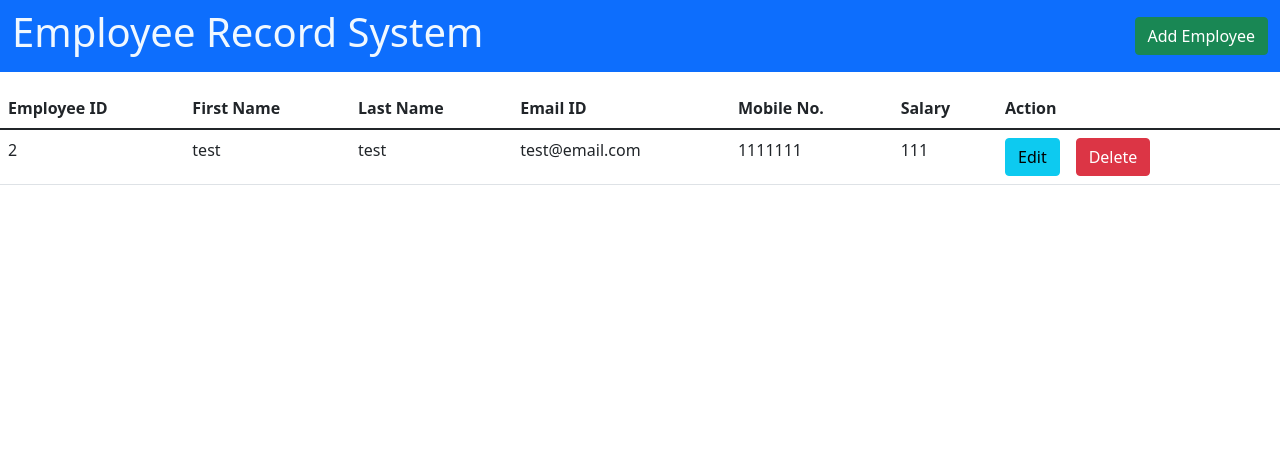
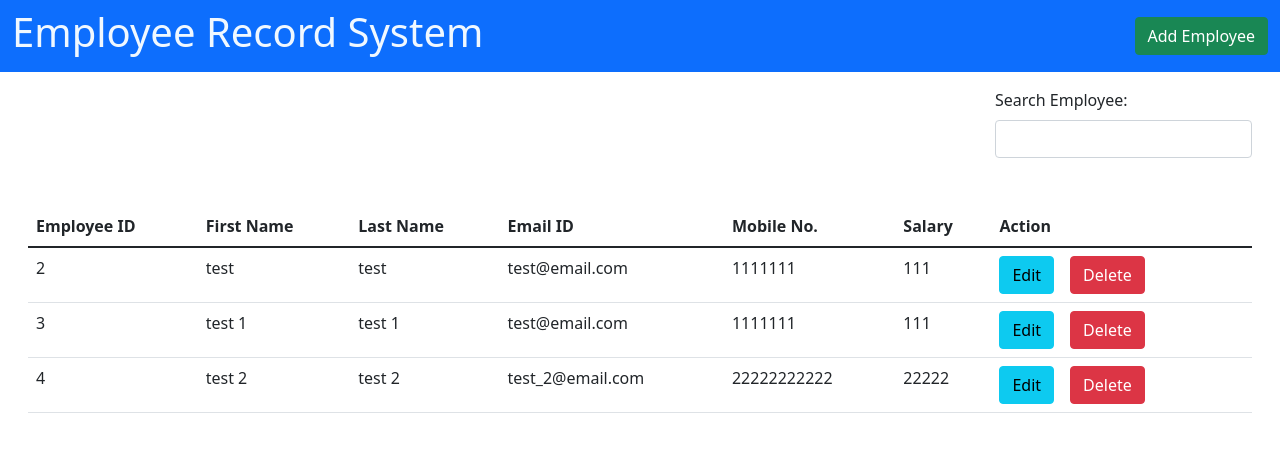
Before and after one commit to RGCbetty/employee-record-system, an Angular app: page / in a window 1280 px wide. Shown: the top 452 px of the page. Built offline with nearby package versions, Linux system fonts and the light colour scheme; data requests are answered from the project's data file.

Commit message:
add search function

```diff
--- a/db.json
+++ b/db.json
@@ -7,6 +7,22 @@
       "email": "test@email.com",
       "contactNumber": "1111111",
       "salary": "111"
+    },
+    {
+      "id": 3,
+      "firstName": "test 1",
+      "lastName": "test 1",
+      "email": "test@email.com",
+      "contactNumber": "1111111",
+      "salary": "111"
+    },
+    {
+      "id": 4,
+      "firstName": "test 2",
+      "lastName": "test 2",
+      "email": "test_2@email.com",
+      "contactNumber": "22222222222",
+      "salary": "22222"
     }
   ]
 }
--- a/src/app/employee/employee-dashboard/employee-dashboard.component.html
+++ b/src/app/employee/employee-dashboard/employee-dashboard.component.html
@@ -13,6 +13,20 @@
     </div>
   </div>
 </nav>
+<div class="row m-3">
+  <div class="mb-3">
+    <div class="mb-3 pull-right">
+      <label for="email" class="form-label">Search Employee:</label>
+      <input
+        type="text"
+        class="form-control"
+        id="email"
+        [(ngModel)]="search"
+        (ngModelChange)="onSearch()"
+      />
+    </div>
+  </div>
+  <div class="mb-3">
     <table class="table mt-3">
       <thead>
         <tr>
@@ -54,6 +68,8 @@
         </tr>
       </tbody>
     </table>
+  </div>
+</div>
 <app-employee-form
   [type]="type"
   [employee]="employee"
--- a/src/app/employee/employee-dashboard/employee-dashboard.component.ts
+++ b/src/app/employee/employee-dashboard/employee-dashboard.component.ts
@@ -11,6 +11,7 @@ export class EmployeeDashboardComponent implements OnInit {
   employees: IEmployee[] = [];
   employee!: IEmployee;
   type: string = '';
+  search: string = '';
   setValueOnce: boolean = false;
 
   constructor(private apiService: ApiService, private toastr: ToastrService) {}
@@ -45,4 +46,17 @@ export class EmployeeDashboardComponent implements OnInit {
   onSetValueOnce(event: boolean): void {
     this.setValueOnce = event;
   }
+
+  onSearch(): void {
+    if (!this.search) {
+      this.getEmployee();
+    } else {
+      this.employees = this.employees.filter(
+        (employee) =>
+          employee.firstName.toLocaleLowerCase().includes(this.search) ||
+          employee.lastName.toLocaleLowerCase().includes(this.search) ||
+          employee.email.toLocaleLowerCase().includes(this.search)
+      );
+    }
+  }
 }
```
Lines whose indentation alone changed are shown as unchanged.
